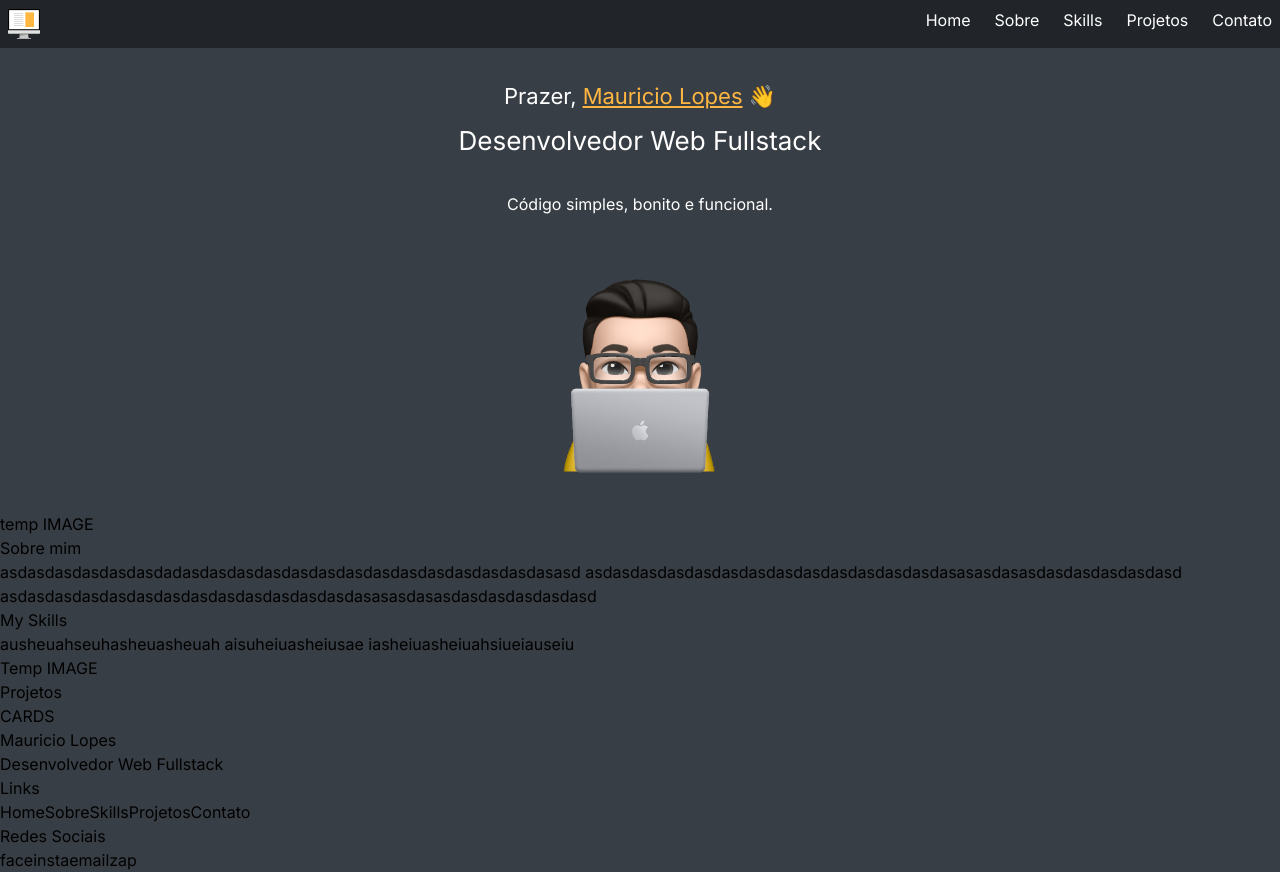
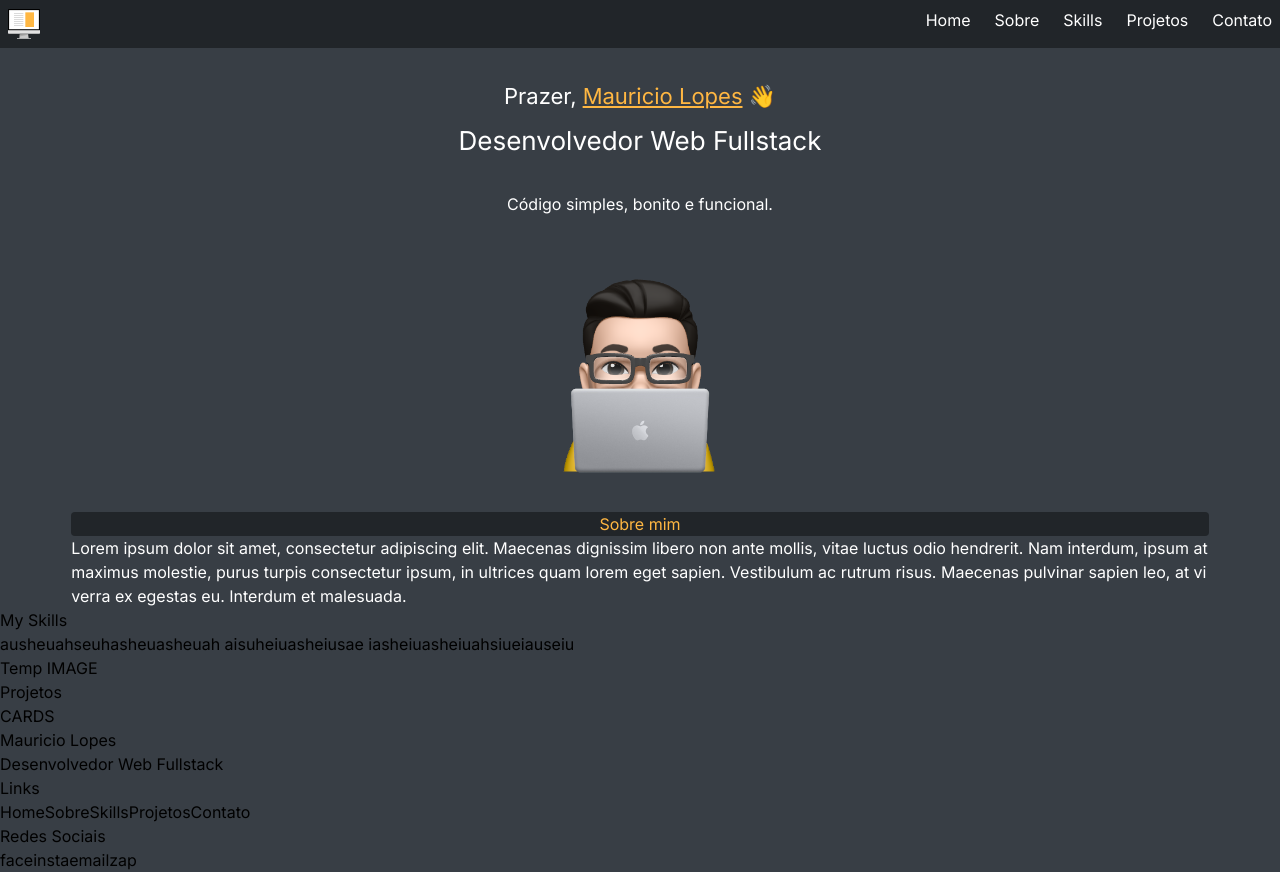
Before and after one commit to mlopeesz/mlopeesz-portfolio, a React (Vite) app: page / in a window 1280 px wide. Built offline with nearby package versions, Linux system fonts and the light colour scheme.

Commit message:
feat(About): CSS básico

```diff
--- a/src/components/About.jsx
+++ b/src/components/About.jsx
@@ -3,13 +3,11 @@ import React, { Component } from 'react';
 class About extends Component {
   render() {
     return (
-      <div>
-        <button>temp IMAGE</button>
-        <div>
-          <h3>Sobre mim</h3>
-          <p>asdasdasdasdasdasdadasdasdasdasdasdasdasdasdasdasdasdasdasdasasd
-            asdasdasdasdasdasdasdasdasdasdasdasdasdasasasdasasdasdasdasdasdasd
-            asdasdasdasdasdasdasdasdasdasdasdasdasdasasasdasasdasdasdasdasdasd
+      <div className="text-white flex justify-center mx-2 items-center">
+        <div className="flex flex-col max-w-[90%]">
+          <h3 className="bg-dark-bg text-yellow-select rounded text-center">Sobre mim</h3>
+          <p className="break-all">
+          Lorem ipsum dolor sit amet, consectetur adipiscing elit. Maecenas dignissim libero non ante mollis, vitae luctus odio hendrerit. Nam interdum, ipsum at maximus molestie, purus turpis consectetur ipsum, in ultrices quam lorem eget sapien. Vestibulum ac rutrum risus. Maecenas pulvinar sapien leo, at viverra ex egestas eu. Interdum et malesuada.
           </p>
         </div>
       </div>
```
